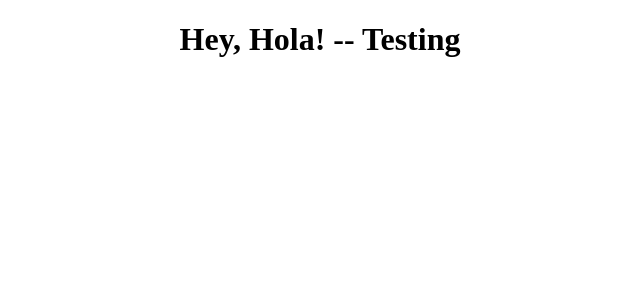
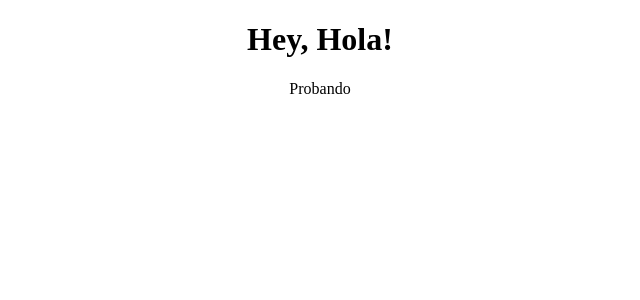
Before and after one commit to manuel-gutierrez/angular-ci-test, an Angular app: page / in a window 1280 px wide. Shown: the top 300 px of the page, without its empty margins (320-960 px from the left). Built offline with nearby package versions, Linux system fonts and the light colour scheme.

Commit message:
Testing CI

```diff
--- a/angular.json
+++ b/angular.json
@@ -13,7 +13,7 @@
         "build": {
           "builder": "@angular-devkit/build-angular:browser",
           "options": {
-            "outputPath": "dist/test-app",
+            "outputPath": "dist/",
             "index": "src/index.html",
             "main": "src/main.ts",
             "polyfills": "src/polyfills.ts",
--- a/src/app/app.component.html
+++ b/src/app/app.component.html
@@ -1,6 +1,7 @@
 <!--The content below is only a placeholder and can be replaced.-->
 <div style="text-align:center">
   <h1>
-    {{ title }}! -- Testing
+    {{ title }}!
   </h1>
+  <p> Probando</p>
 </div>
```
